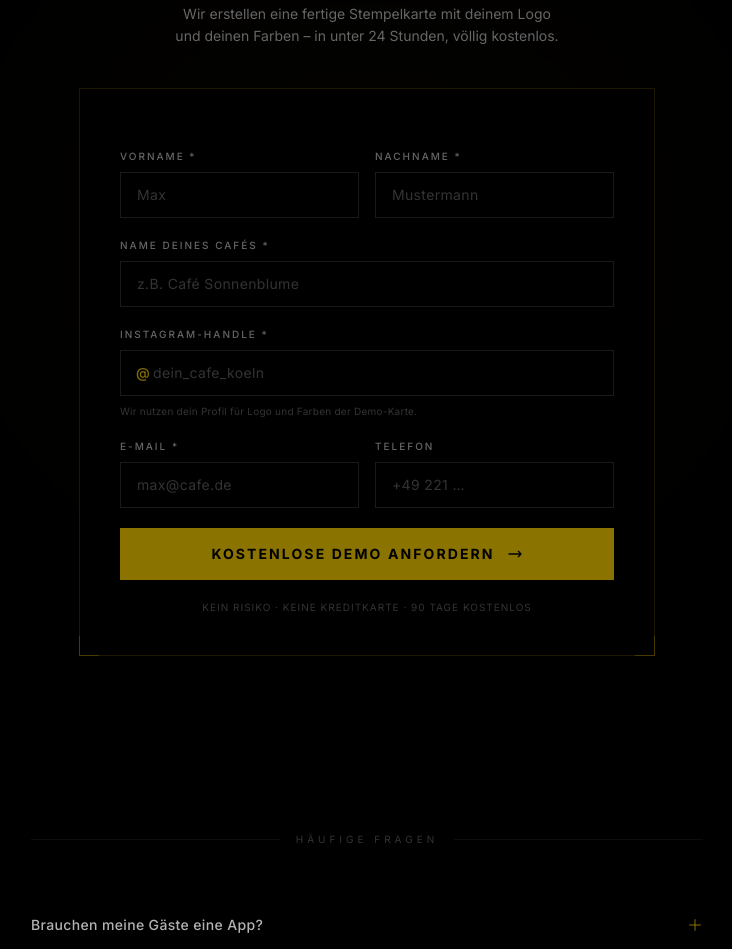
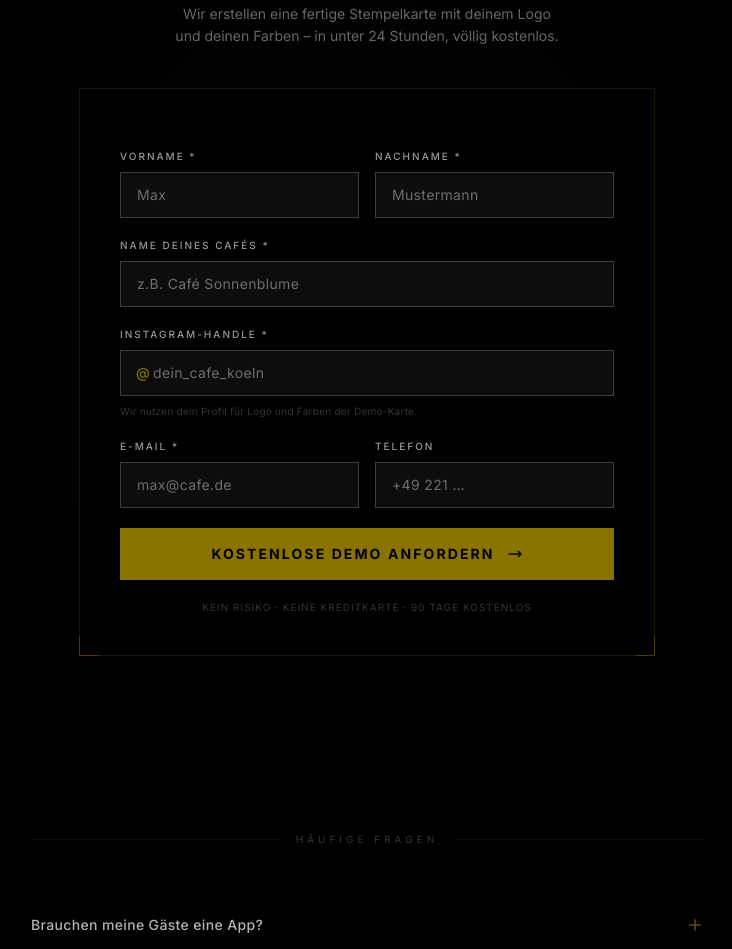
Before and after one commit to danielgruederich/bonuskarte.digital.webseite, an Astro site: page /cafes-koeln in a window 1280 px wide. Shown: the part 2180-3129 px from the top of the page, without its empty margins (273-1005 px from the left). Built offline with nearby package versions, Linux system fonts and the light colour scheme; Astro itself is replaced by a stand-in of ours.

Commit message:
Improve form readability

```diff
--- a/src/components/LeadForm.tsx
+++ b/src/components/LeadForm.tsx
@@ -9,9 +9,9 @@ interface Props {
 type State = 'idle' | 'submitting' | 'success' | 'error'
 
 const inputClass =
-  'w-full px-4 py-3 bg-black border border-white/10 text-white placeholder-white/20 text-sm tracking-wide focus:outline-none focus:border-gold-600 transition-colors'
+  'w-full px-4 py-3 bg-white/5 border border-white/20 text-white placeholder-white/40 text-sm tracking-wide focus:outline-none focus:border-gold-600 focus:bg-white/8 transition-colors'
 
-const labelClass = 'block text-[10px] font-medium tracking-[0.2em] uppercase text-white/40 mb-2'
+const labelClass = 'block text-[10px] font-medium tracking-[0.2em] uppercase text-white/60 mb-2'
 
 export default function LeadForm({ niche, city, formspreeId }: Props) {
   const [state, setState] = useState<State>('idle')
```
